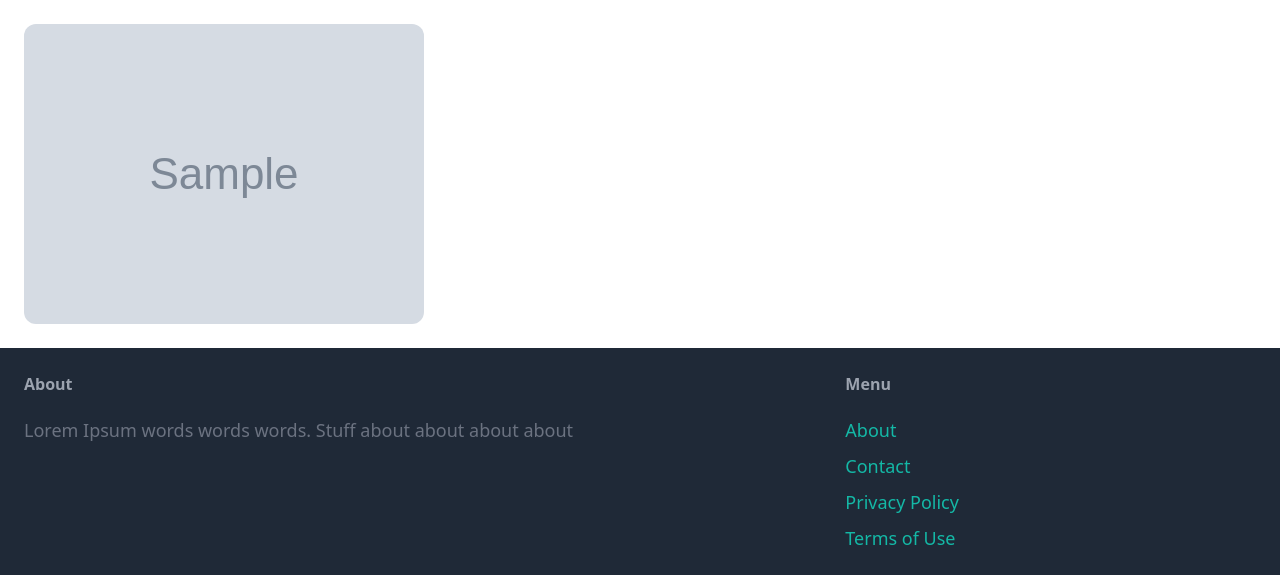
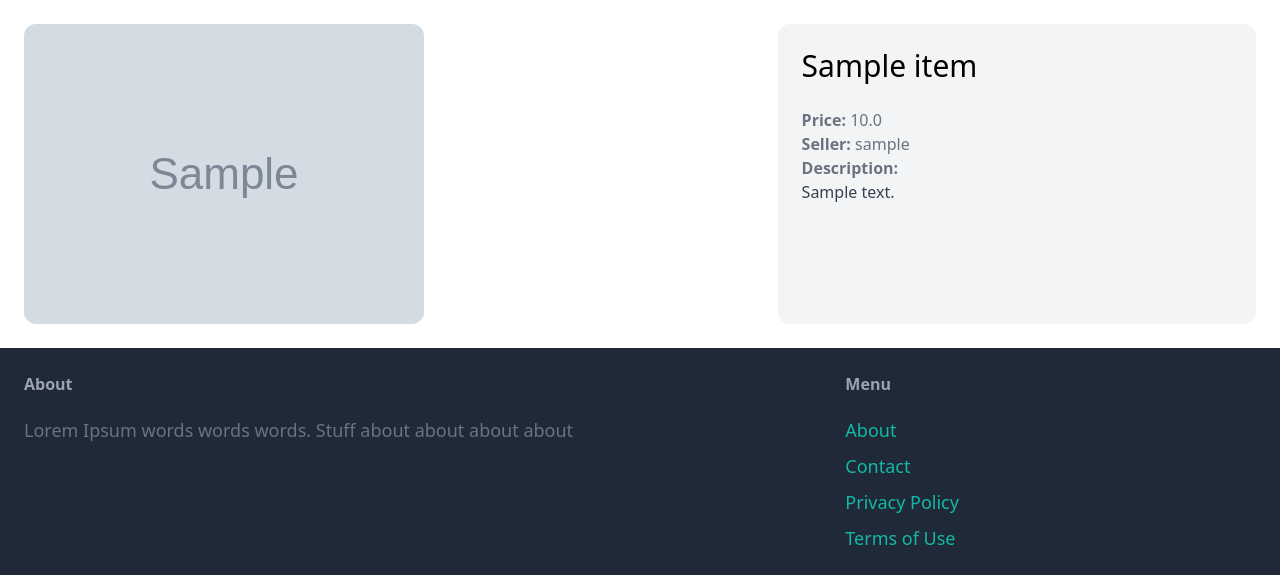
Before and after one commit to woobrendan/django_tutorial, a Django app: template puddle/item/templates/item/detail.html in a window 1280 px wide. Shown: the part 77-652 px from the top of the page. Run offline with Django 4.2, Linux system fonts and the light colour scheme; the template is opened without the code that fills it: values that come from a table or form of the project are taken from there, others are empty; tables that the repository leaves empty hold one stand-in row (values such as "Sample post"); grey boxes marked "Sample" are stand-in pictures; parts of the project's set-up code (start-up, migrations or seed data) failed here and were passed over; some libraries are stand-ins or nearby versions.

Commit message:
create div for item details, showing name, price, seller and description

```diff
--- a/puddle/item/templates/item/detail.html
+++ b/puddle/item/templates/item/detail.html
@@ -7,5 +7,16 @@
         <div class="col-span-3">
             <img src="{{ item.image.url }}" class="rounded-xl">
         </div>
+
+        <div class="col-span-2 p-6 bg-gray-100 rounded-xl">
+            <h1 class="mb-6 text-3xl">{{ item.name }}</h1>
+            <p class="text-gray-500"><strong>Price: </strong> {{ item.price }} </p>
+            <p class="text-gray-500"><strong>Seller: </strong> {{ item.created_by.username }} </p>
+
+            <p class="text-gray-700">
+                <strong class="text-gray-500">Description:</strong><br>
+                {{ item.description }}
+            </p>
+        </div>
     </div>
 {% endblock %}
```
